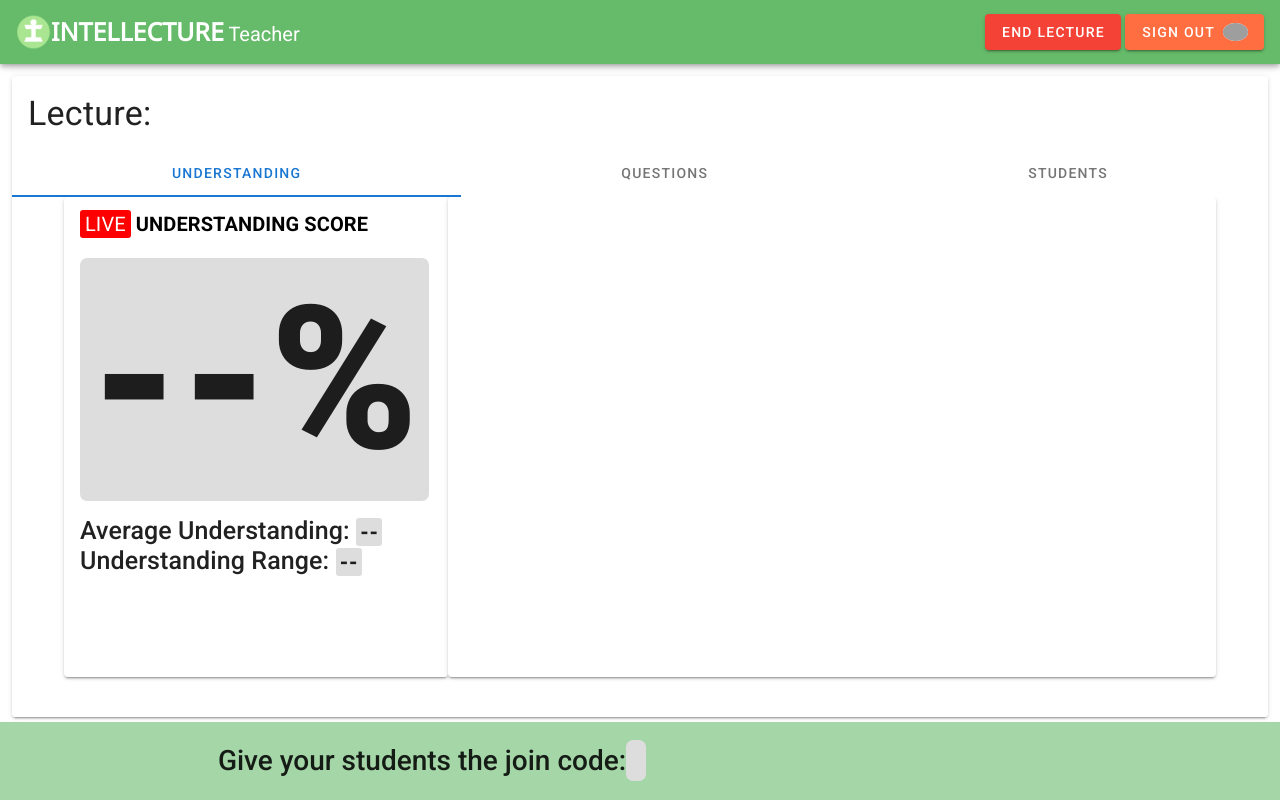
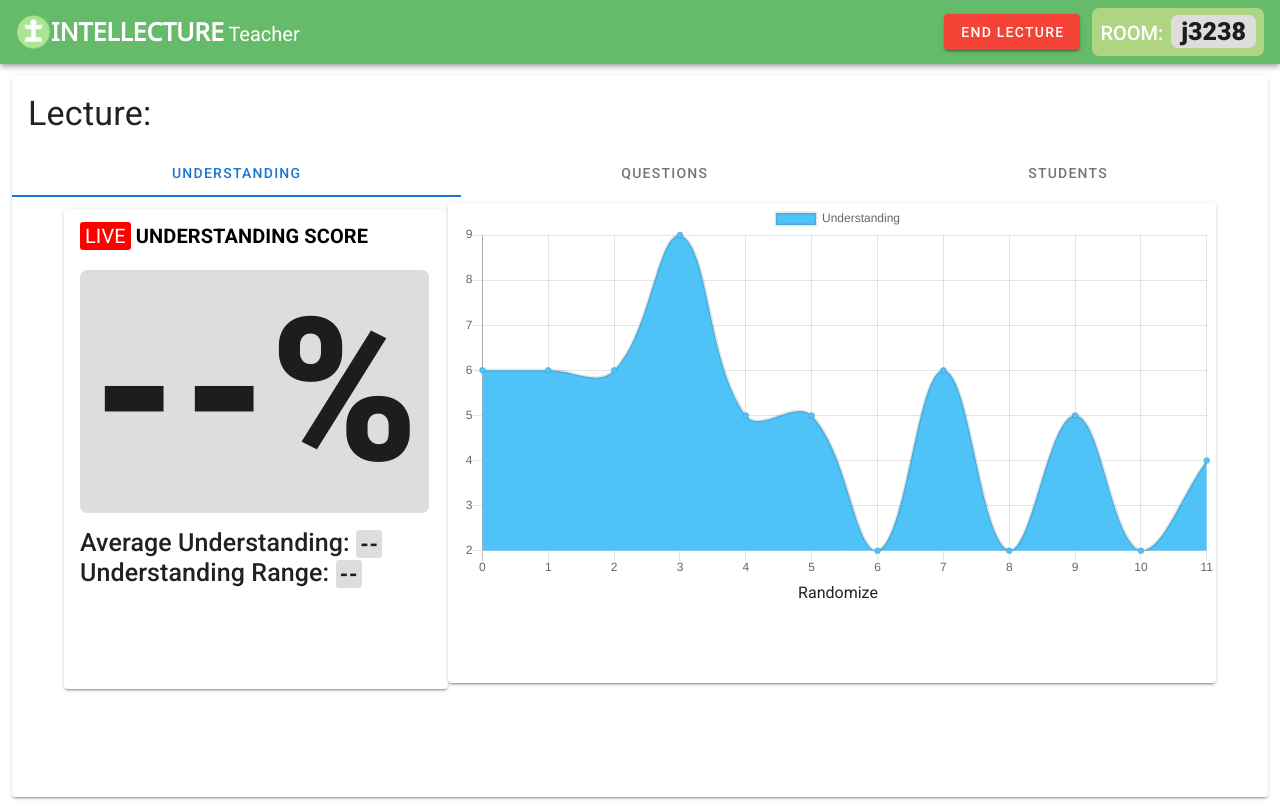
Before and after one commit to arjunpat/intellecture, a Vue app in the folder teacher/: page /lecture in a window 1280 px wide. Built offline with nearby package versions, Linux system fonts and the light colour scheme; grey boxes are pictures that could not be loaded.

Commit message:
changed chart.js

```diff
--- a/teacher/package.json
+++ b/teacher/package.json
@@ -11,6 +11,7 @@
     "chart.js": "^2.9.3",
     "core-js": "^3.6.4",
     "vue": "^2.6.11",
+    "vue-chartjs": "^3.5.0",
     "vue-router": "^3.1.5",
     "vuetify": "^2.2.11"
   },
--- a/teacher/src/App.vue
+++ b/teacher/src/App.vue
@@ -13,9 +13,14 @@
       <v-toolbar-title><span id="main-logo">INTELLECTURE</span> Teacher</v-toolbar-title>
 
       <v-spacer></v-spacer>
+
       <v-btn v-if="!started" @click="$router.push({ path: '/new' })">Start Lecture</v-btn>
       <v-btn class="red" v-if="started" @click="$router.push({ path: '/dashboard' }); started = false;">End Lecture</v-btn>
-      <v-btn class="ml-1 deep-orange accent-2">Sign out <img id="avt-img" class="ml-2" v-bind:src="imageurl" width="25px"></v-btn>
+      <v-btn class="ml-1 deep-orange accent-2" v-if="!started">Sign out <img id="avt-img" class="ml-2" v-bind:src="imageurl" width="25px"></v-btn>
+      <div v-if="started" class="ml-3" style="background-color: #AED581; padding: 5px 8px; border-radius: 7px;">
+        <span class="mr-1" style="font-size: 20px; font-family: 'Roboto'; font-weight: 500;">ROOM:</span> <span class="text--primary font-weight-black" style="background: #ddd; border-radius: 7px; padding: 2px 10px; font-size: 25px;">j3238</span>
+      </div>
+
     </v-app-bar>
 
     <div style="height: 64px;"></div>
@@ -42,6 +47,7 @@ export default {
 
 <style>
 @import url('https://fonts.googleapis.com/css?family=Noto+Sans&display=swap');
+@import url('https://fonts.googleapis.com/css?family=Roboto&display=swap');
 </style>
 
 <style scoped>
--- /dev/null
+++ b/teacher/src/components/Chart.js
@@ -0,0 +1,37 @@
+import { Line, mixins } from 'vue-chartjs'
+const { reactiveProp } = mixins
+
+export default {
+  extends: Line,
+  mixins: [reactiveProp],
+  props: ['options'],
+  data () {
+    return {
+      options: {
+        scales: {
+          yAxes: [{
+            ticks: {
+              beginAtZero: true
+            },
+            gridLines: {
+              display: true
+            }
+          }],
+          xAxes: [{
+            gridLines: {
+              display: false
+            }
+          }]
+        },
+        legend: {
+          display: false
+        },
+        maintainAspectRatio: false
+      }
+    }
+  },
+  mounted () {
+    // this.chartData is created in the mixin and contains all the data needed to build the chart.
+    this.renderChart(this.chartData, this.options)
+  }
+}
--- a/teacher/src/views/Lecture.vue
+++ b/teacher/src/views/Lecture.vue
@@ -30,11 +30,11 @@
             v-show="currentTab === 0"
             color="basil"
             flat
-            height="65vh"
+            height="75vh"
             class="pt-3"
           >
             <v-row align="center" justify="center">
-                <v-card width="30%" height="60vh">
+                <v-card class="mt-3" width="30%" height="60vh">
                     <v-card-text>
                         <span style="font-size: 20px; color: black; font-weight: bold;"><span style="background: red; padding: 2px 5px; color: white; border-radius: 3px; font-weight: normal;">LIVE</span> UNDERSTANDING SCORE</span>
                         <br><br><br><br><br><br><br>
@@ -48,10 +48,16 @@
                         <br>
                     </v-card-text>
                 </v-card>
-                <v-card width="60%" height="60vh" align="center" justify="center" style="padding-top: 50px;">
-                    <div id="chart-container" class="ml-3" style="height: 300px; width: 700px"></div>
+                <v-card width="60%" height="60vh" align="center" justify="center" style="">
+                    <div class="ml-3" style="max-width: 900px;">
+                        <line-chart :chart-data="datacollection" :width="400" :height="200"></line-chart>
+                        <button @click="fillData()">Randomize</button>
+                    </div>
                 </v-card>
             </v-row>
+            <v-row align="center" justify="center">
+            </v-row>
+
         </v-card>
           <!-- End of Understanding tab -->
 
@@ -60,6 +66,7 @@
             v-show="currentTab === 1"
             flat
             class="pt-3"
+            height="75vh"
           >
           <v-row align="center" justify="center">
             <v-col align="center">
@@ -115,7 +122,7 @@
       </v-row> -->
 
     </v-container>
-
+<!--
     <v-footer
       fixed
       color="green lighten-3"
@@ -128,17 +135,24 @@
       >
         <span style="font-size: 28px;">Give your students the join code: <span class="text--primary font-weight-black" style="background: #ddd; border-radius: 7px; padding: 4px 10px;">{{ id }}</span></span>
       </v-col>
-    </v-footer>
+    </v-footer>-->
   </v-content>
 </template>
 
 <script>
+/* eslint-disable */
+
+import LineChart from '../components/Chart'
 
 export default {
+  components: {
+    LineChart
+  },
   data () {
     return {
       id: this.$route.query.id,
       lectureName: this.$route.query.name,
+      datacollection: null,
       understandingScore: '--',
       averageUnderstanding: '--',
       range: '--',
@@ -160,11 +174,27 @@ export default {
   methods: {
     initChart () {
 
+    },
+    fillData () {
+      this.datacollection = {
+        labels: ['0', '1', '2', '3', '4', '5', '6', '7', '8', '9', '10', '11'],
+          datasets: [
+            {
+              label: 'Understanding',
+              backgroundColor: '#4FC3F7',
+              data: [this.getRandomInt(), this.getRandomInt(), this.getRandomInt(), this.getRandomInt(), this.getRandomInt(), this.getRandomInt(), this.getRandomInt(), this.getRandomInt(), this.getRandomInt(), this.getRandomInt(), this.getRandomInt(), this.getRandomInt()]
+            }
+          ]
+        }
+    },
+    getRandomInt () {
+        return Math.floor(Math.random() * (10))
     }
   },
   mounted () {
     this.initChart()
     this.$emit('startlecture')
+    this.fillData()
   }
 }
 </script>
```
Also changed, not shown: 1 other file (tests, documents, lock files or other folders).
